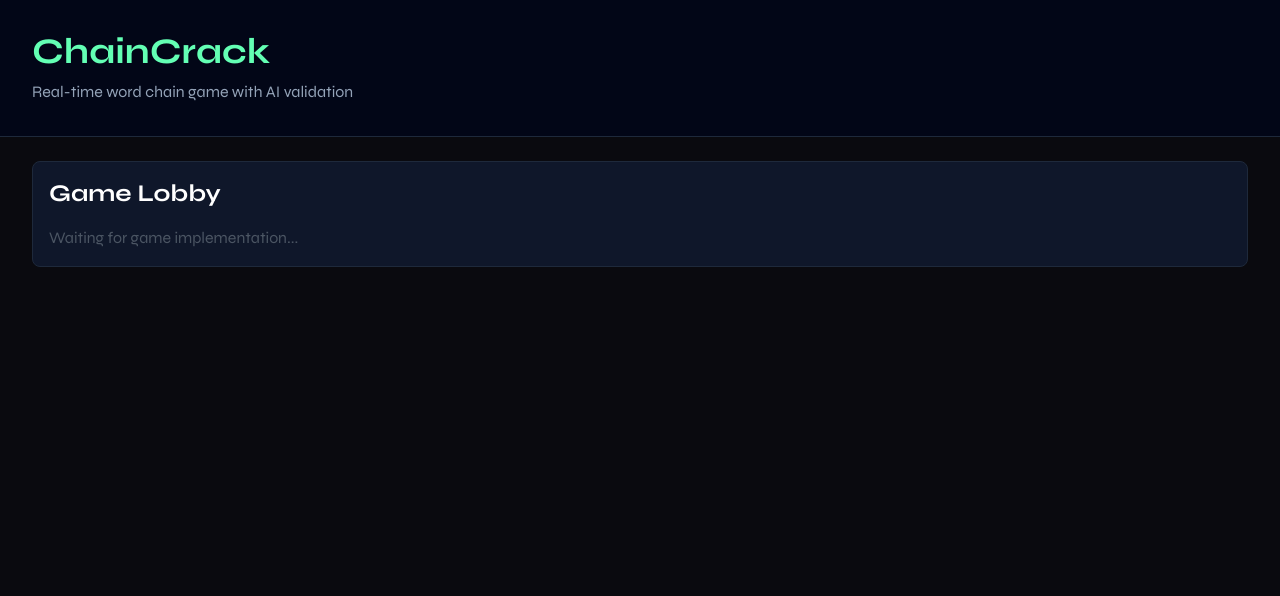
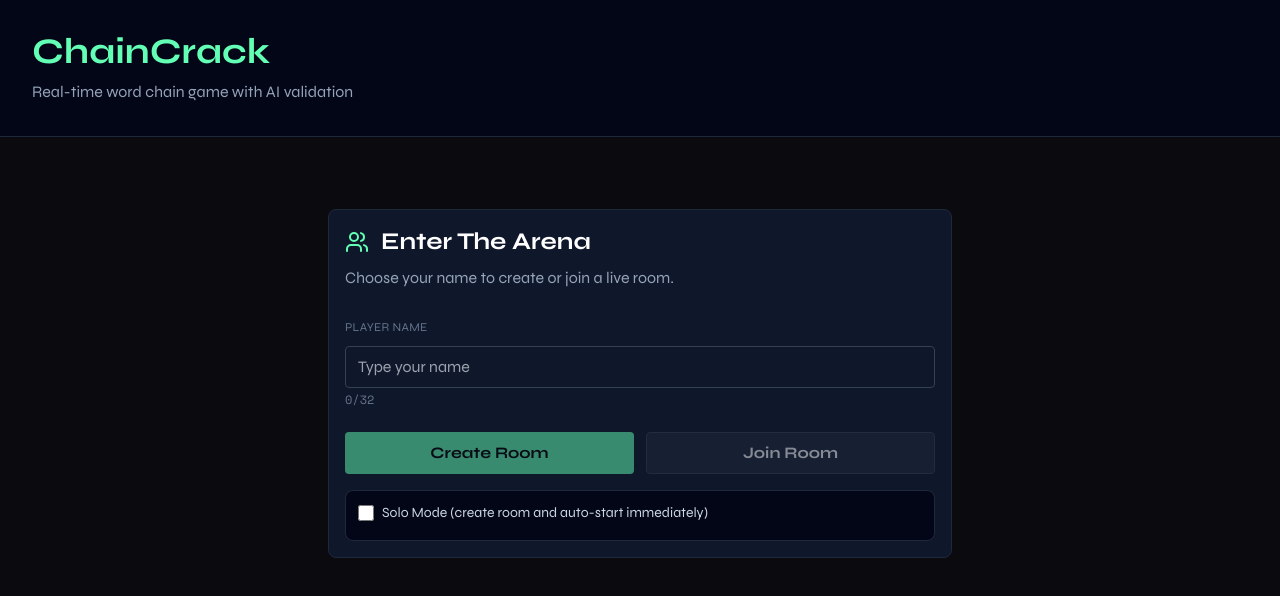
Before and after one commit to pauldev-hub/ChainCrack, a React (Vite) app in the folder packages/frontend/: page / in a window 1280 px wide. Shown: the top 596 px of the page. Built offline with nearby package versions, Linux system fonts and the light colour scheme; no server answers.

Commit message:
feat: add Home page with game selection and entry point

```diff
--- a/packages/frontend/src/pages/Home.jsx
+++ b/packages/frontend/src/pages/Home.jsx
@@ -1,21 +1,311 @@
 /**
- * Placeholder page for Home
+ * Home page for guest onboarding and room entry.
  *
  * @file packages/frontend/src/pages/Home.jsx
  */
 
-import React from 'react';
-import GameLobby from '../components/GameLobby';
+import React, { useMemo, useState } from 'react';
+import { Users, ArrowRight } from 'lucide-react';
+import apiClient from '../services/apiClient';
+import {
+  getSocket,
+  normalizeRoomCode,
+  normalizeSocketError,
+} from '../services/socketService';
+import {
+  getOrCreatePlayerId,
+  getPlayerName,
+  setPlayerName,
+  setActiveRoom,
+} from '../services/sessionService';
+
+function onceWithTimeout(socket, eventName, timeoutMs = 10000, expectedAction = '') {
+  return new Promise((resolve, reject) => {
+    let completed = false;
+
+    const timer = setTimeout(() => {
+      if (completed) {
+        return;
+      }
+      completed = true;
+      socket.off(eventName, onSuccess);
+      socket.off('error', onError);
+      reject(new Error(`${eventName} timed out`));
+    }, timeoutMs);
+
+    const onSuccess = (payload) => {
+      if (completed) {
+        return;
+      }
+      completed = true;
+      clearTimeout(timer);
+      socket.off(eventName, onSuccess);
+      socket.off('error', onError);
+      resolve(payload);
+    };
+
+    const onError = (payload) => {
+      const payloadAction = payload?.data?.action || '';
+      if (expectedAction && payloadAction && payloadAction !== expectedAction) {
+        return;
+      }
+
+      if (completed) {
+        return;
+      }
+      completed = true;
+      clearTimeout(timer);
+      socket.off(eventName, onSuccess);
+      socket.off('error', onError);
+      reject(new Error(normalizeSocketError(payload)));
+    };
+
+    socket.once(eventName, onSuccess);
+    socket.once('error', onError);
+  });
+}
 
 /**
  * Home Page
- *
- * @returns {JSX.Element} Home page
+ * @param {{navigate: (path: string) => void}} props
+ * @returns {JSX.Element}
  */
-export default function Home() {
+export default function Home({ navigate }) {
+  const socket = useMemo(() => getSocket(), []);
+  const [name, setName] = useState(getPlayerName());
+  const [roomCode, setRoomCode] = useState('');
+  const [joinExpanded, setJoinExpanded] = useState(false);
+  const [soloMode, setSoloMode] = useState(false);
+  const [isBusy, setIsBusy] = useState(false);
+  const [error, setError] = useState('');
+
+  const safeName = name.trim().slice(0, 32);
+  const canStartAction = safeName.length > 0 && !isBusy;
+  const canJoinNow = canStartAction && roomCode.trim().length > 0;
+
+  const authorizeGuest = async () => {
+    const playerId = getOrCreatePlayerId();
+    const response = await apiClient.post('/api/auth/guest', {
+      playerId,
+      name: safeName,
+    });
+
+    const data = response?.data?.data;
+    if (!data?.playerId || !data?.name) {
+      throw new Error('Invalid guest auth response');
+    }
+
+    setPlayerName(data.name);
+    return data;
+  };
+
+  const handleCreateRoom = async () => {
+    let createdRoom = null;
+
+    try {
+      setError('');
+      setIsBusy(true);
+
+      const guest = await authorizeGuest();
+      const createdPromise = onceWithTimeout(
+        socket,
+        'room:created',
+        10000,
+        'room:create',
+      );
+
+      socket.emit('room:create', {
+        playerId: guest.playerId,
+        playerName: guest.name,
+      });
+
+      const created = await createdPromise;
+      createdRoom = created;
+      setActiveRoom({
+        code: created.code,
+        gameId: created.gameId,
+        hostId: created.hostId,
+        startWord: created.startWord,
+        endWord: created.endWord,
+        status: created.status,
+      });
+
+      if (soloMode) {
+        const startedPromise = onceWithTimeout(
+          socket,
+          'room:started',
+          10000,
+          'room:start',
+        );
+
+        socket.emit('room:start', {
+          code: created.code,
+          gameId: created.gameId,
+          playerId: guest.playerId,
+        });
+
+        await startedPromise;
+        navigate(`/game/${encodeURIComponent(created.code)}`);
+        return;
+      }
+
+      navigate(`/lobby/${encodeURIComponent(created.code)}`);
+    } catch (requestError) {
+      if (createdRoom?.code) {
+        setError('Solo start failed. Room was created; opening lobby so you can start manually.');
+        navigate(`/lobby/${encodeURIComponent(createdRoom.code)}`);
+      } else {
+        setError(requestError?.message || 'Failed to create room');
+      }
+    } finally {
+      setIsBusy(false);
+    }
+  };
+
+  const handleJoinRoom = async () => {
+    if (!joinExpanded) {
+      setJoinExpanded(true);
+      return;
+    }
+
+    if (!canJoinNow) {
+      return;
+    }
+
+    try {
+      setError('');
+      setIsBusy(true);
+
+      const guest = await authorizeGuest();
+      const code = normalizeRoomCode(roomCode);
+      const joinedPromise = onceWithTimeout(
+        socket,
+        'room:joined',
+        10000,
+        'room:join',
+      );
+
+      socket.emit('room:join', {
+        code,
+        playerId: guest.playerId,
+        playerName: guest.name,
+      });
+
+      const joined = await joinedPromise;
+      const resolvedCode = normalizeRoomCode(joined.code || code);
+
+      setActiveRoom({
+        code: resolvedCode,
+        gameId: joined.gameId,
+        hostId: joined.hostId,
+        startWord: joined.startWord,
+        endWord: joined.endWord,
+        status: joined.status,
+      });
+
+      navigate(`/lobby/${encodeURIComponent(resolvedCode)}`);
+    } catch (requestError) {
+      setError(requestError?.message || 'Failed to join room');
+    } finally {
+      setIsBusy(false);
+    }
+  };
+
   return (
-    <div>
-      <GameLobby />
+    <div className="mx-auto max-w-2xl px-4 py-8 sm:px-6 md:py-12">
+      <section className="card">
+        <div className="flex items-center gap-3">
+          <Users className="text-emerald-400" size={24} />
+          <h2 className="text-2xl font-bold font-syne text-white">Enter The Arena</h2>
+        </div>
+
+        <p className="mt-2 text-slate-400 font-syne">
+          Choose your name to create or join a live room.
+        </p>
+
+        <div className="mt-6">
+          <label htmlFor="playerName" className="text-xs text-slate-500 font-syne uppercase tracking-wide">
+            Player Name
+          </label>
+          <input
+            id="playerName"
+            type="text"
+            className="input mt-2 w-full"
+            value={name}
+            maxLength={32}
+            onChange={(event) => setName(event.target.value)}
+            placeholder="Type your name"
+          />
+          <p className="mt-1 text-xs text-slate-500 font-mono">{safeName.length}/32</p>
+        </div>
+
+        <div className="mt-6 grid grid-cols-1 gap-3 sm:grid-cols-2">
+          <button
+            type="button"
+            className="btn-primary disabled:cursor-not-allowed disabled:opacity-50"
+            disabled={!canStartAction}
+            onClick={handleCreateRoom}
+          >
+            {isBusy ? (soloMode ? 'Starting Solo...' : 'Creating...') : (soloMode ? 'Play Solo' : 'Create Room')}
+          </button>
+
+          <button
+            type="button"
+            className="btn-secondary disabled:cursor-not-allowed disabled:opacity-50"
+            disabled={!canStartAction}
+            onClick={handleJoinRoom}
+          >
+            {joinExpanded ? 'Join Now' : 'Join Room'}
+          </button>
+        </div>
+
+        <div className="mt-4 rounded-lg border border-slate-800 bg-slate-950 p-3">
+          <label htmlFor="soloMode" className="inline-flex cursor-pointer items-center gap-2 text-sm text-slate-300">
+            <input
+              id="soloMode"
+              type="checkbox"
+              className="h-4 w-4"
+              checked={soloMode}
+              disabled={isBusy}
+              onChange={(event) => setSoloMode(event.target.checked)}
+            />
+            <span>Solo Mode (create room and auto-start immediately)</span>
+          </label>
+        </div>
+
+        {joinExpanded && (
+          <div className="mt-4 rounded-lg border border-slate-800 bg-slate-950 p-3">
+            <label htmlFor="roomCode" className="text-xs text-slate-500 font-syne uppercase tracking-wide">
+              Room Code
+            </label>
+            <div className="mt-2 flex items-center gap-2">
+              <input
+                id="roomCode"
+                type="text"
+                className="input w-full font-mono"
+                value={roomCode}
+                onChange={(event) => setRoomCode(event.target.value)}
+                placeholder="Paste room code"
+              />
+              <button
+                type="button"
+                className="btn-primary inline-flex items-center gap-1 disabled:cursor-not-allowed disabled:opacity-50"
+                onClick={handleJoinRoom}
+                disabled={!canJoinNow}
+              >
+                <span>Go</span>
+                <ArrowRight size={16} />
+              </button>
+            </div>
+          </div>
+        )}
+
+        {error && (
+          <p className="mt-4 rounded border border-red-500/30 bg-red-500/10 p-2 text-sm text-red-500">
+            {error}
+          </p>
+        )}
+      </section>
     </div>
   );
 }
```
